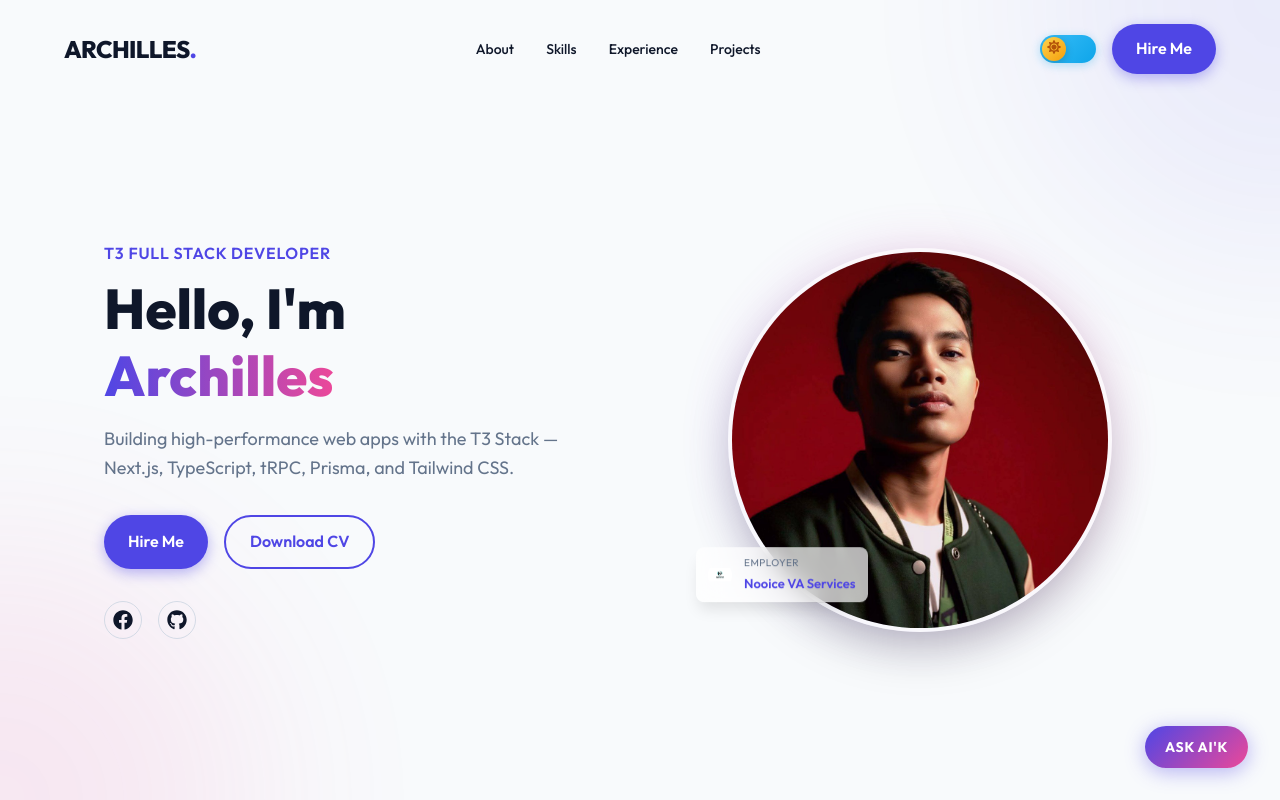
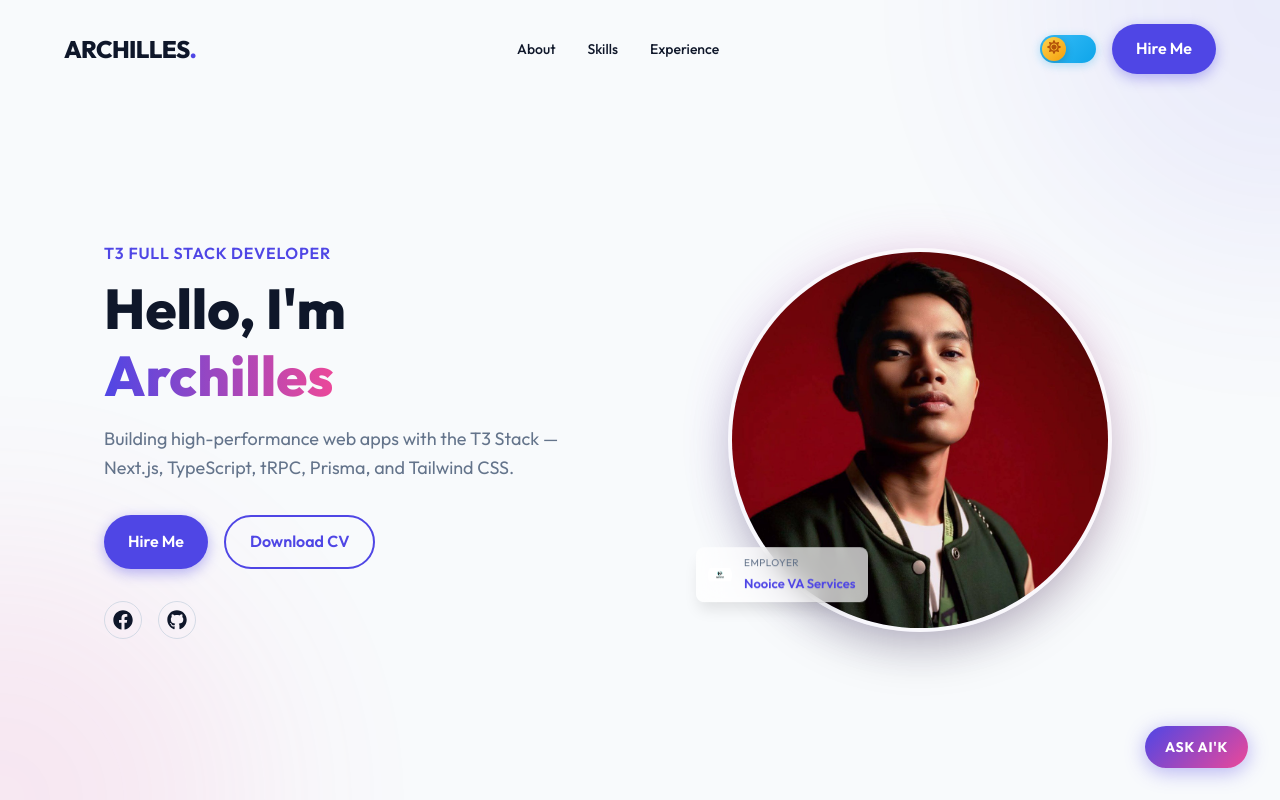
Before and after one commit to archillesdc-git/Archilles-Dela-Cruz-Resume, a Next.js app: page / in a window 1280 px wide. Shown: the top 800 px of the page. Built offline with nearby package versions, Linux system fonts and the light colour scheme.

Commit message:
Remove Projects from header navigation

```diff
--- a/src/components/Header.tsx
+++ b/src/components/Header.tsx
@@ -22,7 +22,6 @@ export default function Header() {
         { name: 'About', href: '#about' },
         { name: 'Skills', href: '#skills' },
         { name: 'Experience', href: '#experience' },
-        { name: 'Projects', href: '#projects' },
     ];
 
     return (
```
